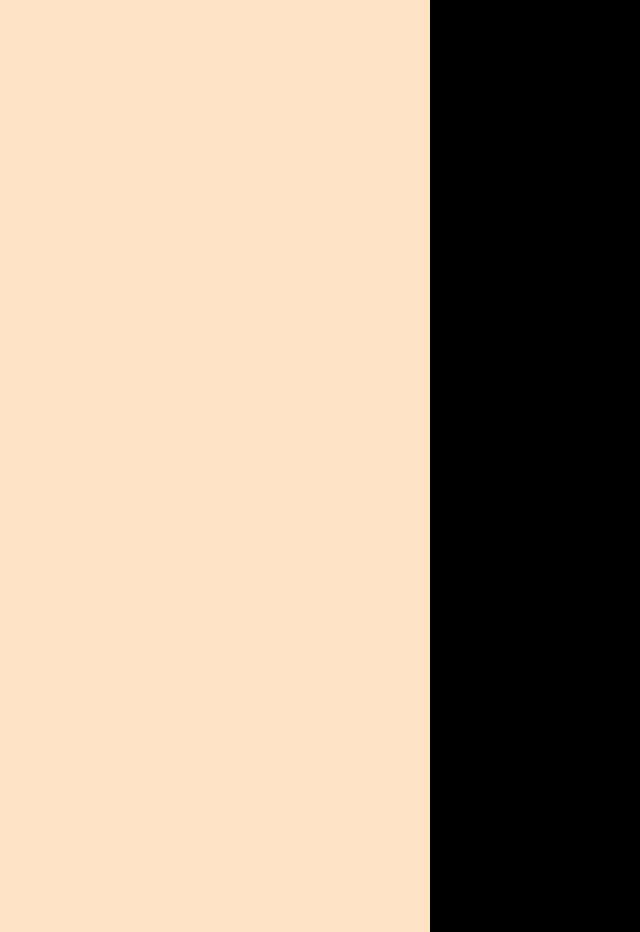
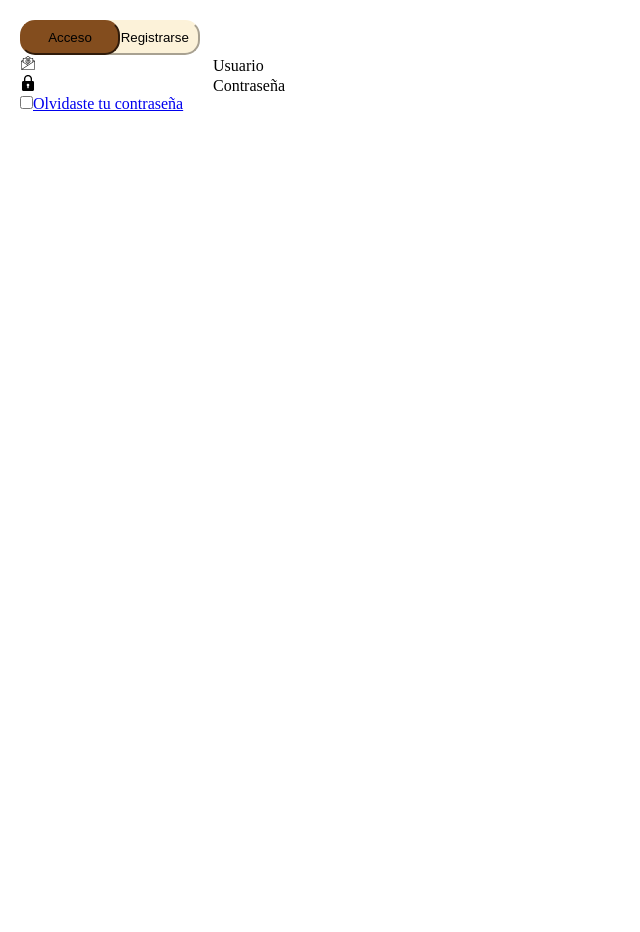
Before and after one commit to Thaisflores11/ProyectOfiTaller, a React (Vite) app: page / in a window 1280 px wide. Shown: the whole page, without its empty margins (0-640 px from the left). Built offline with nearby package versions, Linux system fonts and the light colour scheme.

Commit message:
mi commit dilan

```diff
--- a/src/App.css
+++ b/src/App.css
@@ -2,7 +2,6 @@
   margin: 0;
   padding: 0;
   box-sizing: border-box;
-  background-color: black;
 }
 body
 {
--- a/src/App.jsx
+++ b/src/App.jsx
@@ -1,13 +1,15 @@
 import { useState } from 'react'
 import './App.css'
-import Welcomee from './views/VistaWelcome'
-
+//import Welcomee from './views/VistaWelcome'
+import { Rellenus } from './components/Rellenus'
+import {OpcionAoR} from  './components/OpcionAoR'
 function App() {
   const [count, setCount] = useState(0)
 
   return (
     <>
-      <Welcomee />
+      <OpcionAoR/>
+      <Rellenus />
     </>
   )
 }
--- a/src/components/Contrasenia.jsx
+++ b/src/components/Contrasenia.jsx
@@ -2,6 +2,7 @@ import React from "react"
 export function Contrasenia(){
     return(
         <div className = "input-contenedor">
+            <img src="../public/candado.svg" alt="" />
             <input type="password" required />
             <label htmlFor="">Contraseña</label>
         </div>
--- a/src/components/OpcionAoR.jsx
+++ b/src/components/OpcionAoR.jsx
@@ -1,5 +1,6 @@
-import { BtnAcceso } from "../atomos/BtnAcceso"
-import { BtnRegistrarse } from "../atomos/BtnRegistrarse"
+import { BtnAcceso } from './BtnAcceso'
+import { BtnRegistrarse } from './BtnRegistrarse'
+import './stylecomponents/OpcionAoR.css'
 export function OpcionAoR(){
     return(
         <div className = "Opboton">
--- a/src/components/Rellenus.jsx
+++ b/src/components/Rellenus.jsx
@@ -2,6 +2,7 @@ import React from "react"
 import { Usuario } from "./Usuario"
 import { Contrasenia } from "./Contrasenia"
 import { Forgcont } from "./Forgcont"
+import './stylecomponents/Rellenus.css'
 export function Rellenus(){
     return(
         <div>
--- a/src/components/Usuario.jsx
+++ b/src/components/Usuario.jsx
@@ -2,6 +2,7 @@
 export function Usuario(){
     return(
         <div className="input-contenedor">
+            <img src="../public/usuario.svg" alt="" />
         <input type="email" required/>
         <label htmlFor="#">Usuario</label>
         </div>
--- /dev/null
+++ b/src/components/stylecomponents/OpcionAoR.css
@@ -0,0 +1,19 @@
+.btn-acceso{
+    position: absolute;
+    width: 100px;
+    height: 35px;
+    border-radius: 15px;
+    background-color: #834D1E;
+    border-color: #834D1E;
+    cursor: pointer;
+}
+.btn-registrarse{
+    width: 110px;
+    height: 35px;
+    margin-left: 70px;
+    padding-left: 5%;
+    border-radius: 15px;
+    background-color:#FCF2D9;
+    border-color: #FCF2D9;
+    cursor: pointer;
+}
--- /dev/null
+++ b/src/components/stylecomponents/Rellenus.css
@@ -0,0 +1,13 @@
+.input-contenedor img{
+    width: 16px;
+height: 16px;
+flex-shrink: 0;
+}
+.input-contenedor input {
+
+    border: none;
+  }
+
+  .input-contenedor label {
+    border: none;
+  }
```
Also changed, not shown: public/candado.svg (added), public/usuario.svg (added).
